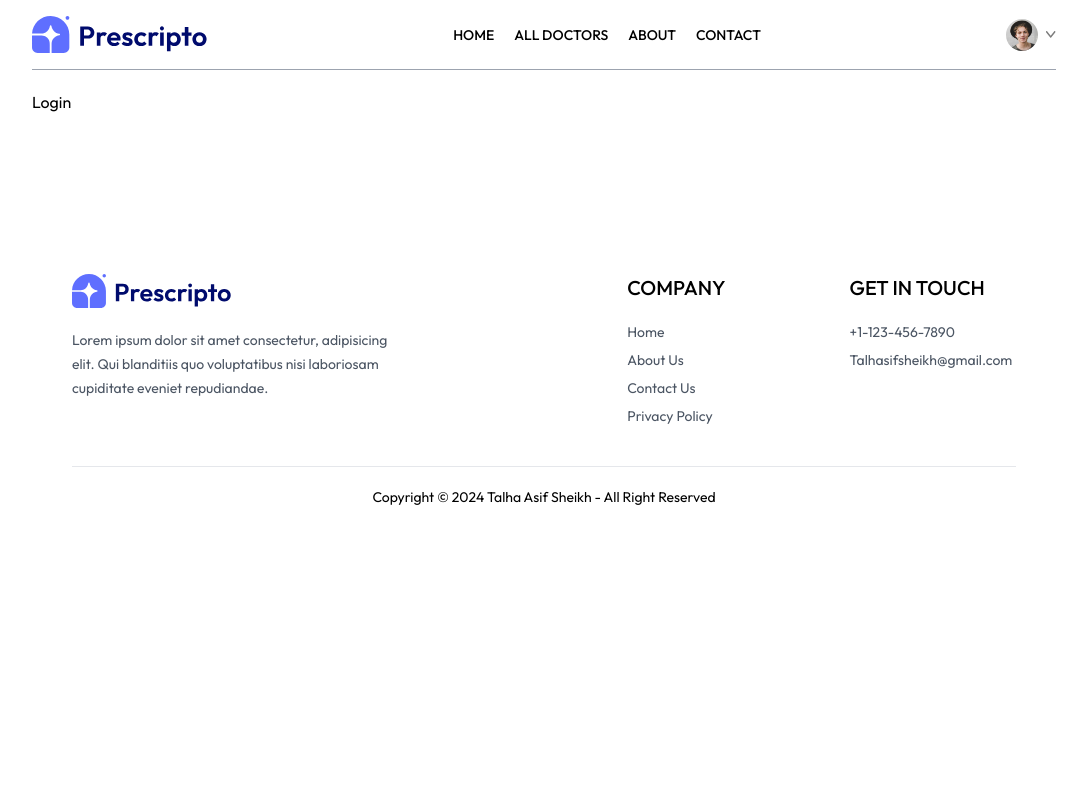
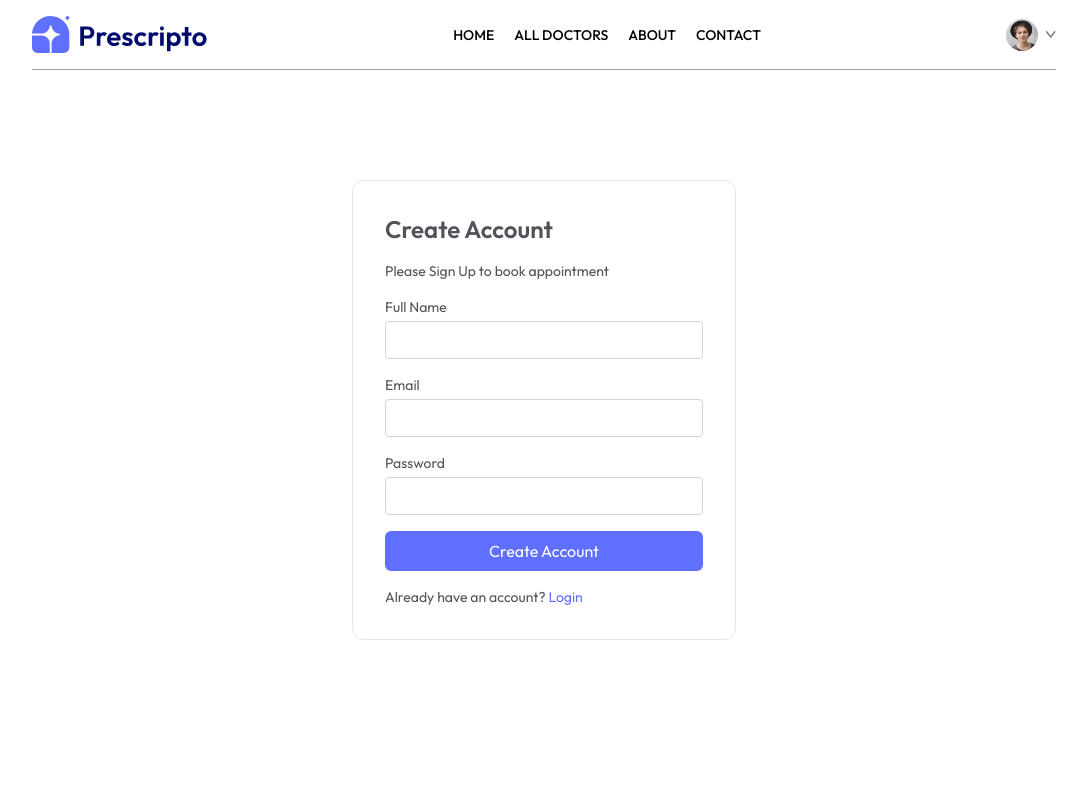
Before and after one commit to TalhaAsifSheikh/Prescripto, a React (Vite) app: page /login in a window 1280 px wide. Shown: the top 800 px of the page, without its empty margins (96-1183 px from the left). Built offline with nearby package versions, Linux system fonts and the light colour scheme.

Commit message:
Seventh Commit

```diff
--- a/src/pages/Login.jsx
+++ b/src/pages/Login.jsx
@@ -1,7 +1,45 @@
-import React from 'react'
+import React, { useState } from 'react'
 
 export default function Login() {
+
+  const [state,setState] = useState('Sign Up')
+  const [email,setEmail] = useState('')
+  const [password,setPassword] = useState('')
+  const [name,setName] = useState('')
+
+  const onSubmitHandler = async () => {
+    event.preventDefault()
+  }
+
   return (
-    <div>Login</div>
+    <form className='min-h-[80vh] flex items-center' >
+
+        <div className='flex flex-col gap-4 m-auto items-start p-8 min-w-[340px sm:min-w-96 border rounded-xl text-zinc-600 text-sm shadow-lg]'>
+          <p className='text-2xl font-semibold'>{state === 'Sign Up' ? "Create Account" : "Login"}</p>
+          <p>Please {state === 'Sign Up' ? "Sign Up " : "log in"} to book appointment</p>
+          {
+            state === 'Sign Up' && <div className='w-full'>
+            <p>Full Name</p>
+            <input className='border border-zinc-300 rounded w-full p-2 mt-1' type="text" onChange={(e)=>setName(e.target.value)} value={name} required />
+          </div>
+          }
+
+          <div className='w-full'>
+            <p>Email</p>
+            <input className='border border-zinc-300 rounded w-full p-2 mt-1' type="email" onChange={(e)=>setEmail(e.target.value)} value={email} required/>
+          </div>
+
+          <div className='w-full'>
+            <p>Password</p>
+            <input className='border border-zinc-300 rounded w-full p-2 mt-1' type="password" onChange={(e)=>setPassword(e.target.value)} value={password} required />
+          </div>
+          <button className='bg-primary text-white w-full py-2 rounded-md text-base '>{state === 'Sign Up' ? "Create Account" : "Login"}</button>
+          {
+            state === 'Sign Up' ? <p className='text-center'>Already have an account? <span className='text-primary cursor-pointer' onClick={()=>setState('Login')}>Login</span></p> : <p className='text-center'>Don't have an account? <span className='text-primary cursor-pointer' onClick={()=>setState('Sign Up')}>Sign Up</span></p>
+          }
+        </div>
+
+
+    </form>
   )
 }
```
